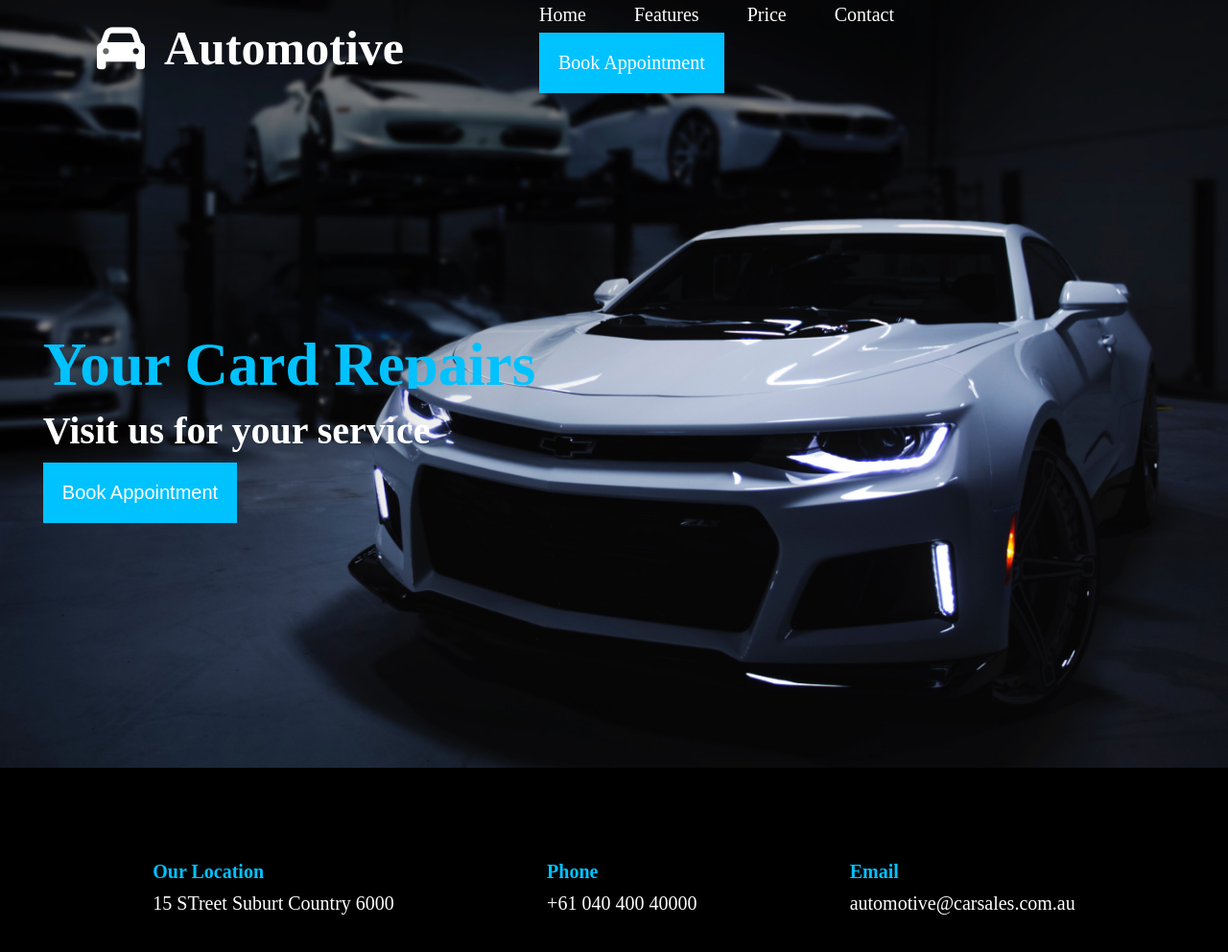
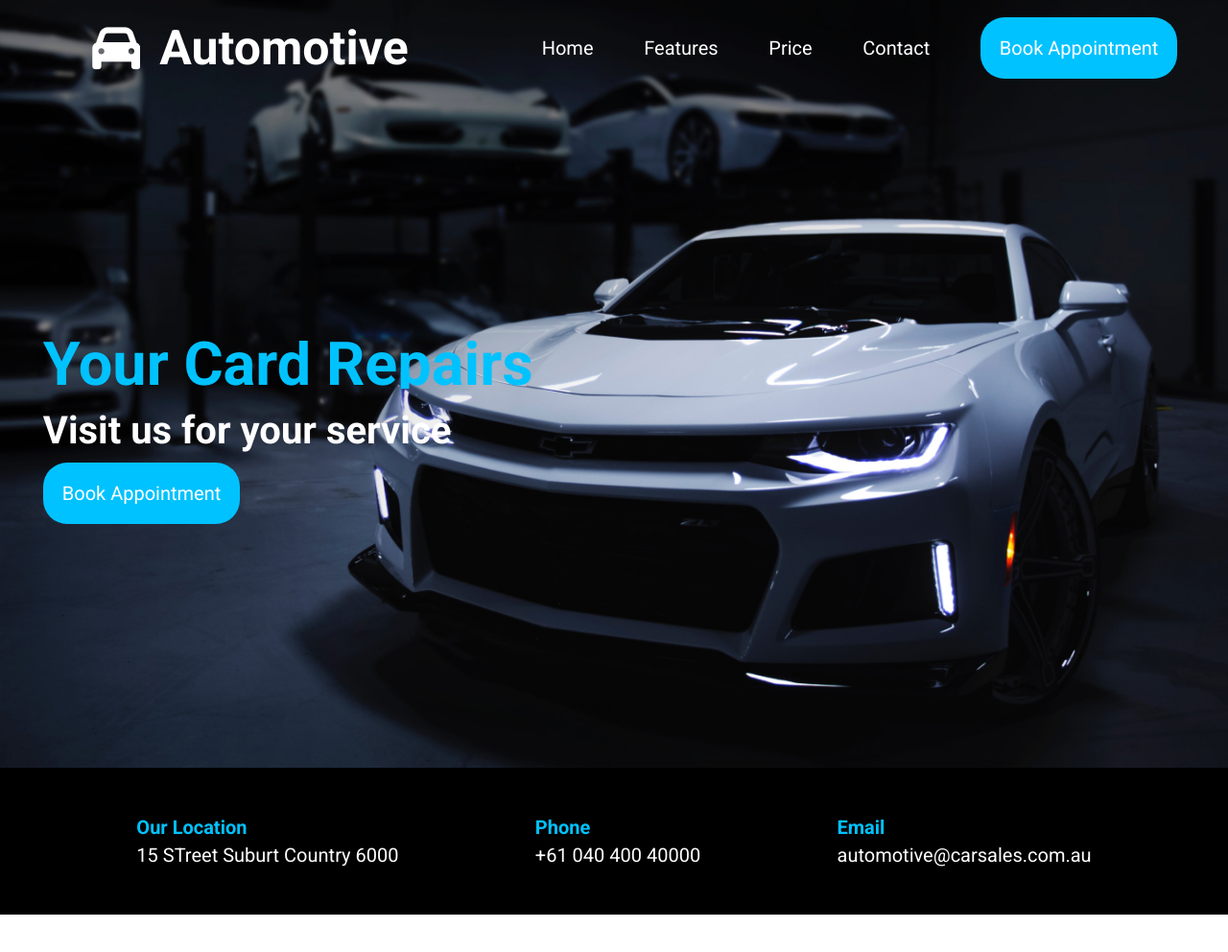
Before and after one commit to DiegoLibonati/Automotive-Car-Page, a website built with Vite: page index.html in a window 1280 px wide. Shown: the whole page at 96% size. After the commit the page ends 953 px from the top, so only its background shows below. Built offline with nearby package versions, Linux system fonts and the light colour scheme.

Commit message:
update some styles and font family to roboto

```diff
--- a/package.json
+++ b/package.json
@@ -1,7 +1,7 @@
 {
   "name": "automotive-car-page",
   "private": true,
-  "version": "2.0.0",
+  "version": "2.0.1",
   "type": "module",
   "scripts": {
     "dev": "vite",
--- a/src/styles.css
+++ b/src/styles.css
@@ -1,3 +1,5 @@
+@import url('https://fonts.googleapis.com/css2?family=Roboto:wght@100;300;400;500;700&display=swap');
+
 *{
     padding: 0px;
     margin: 0px;
@@ -5,6 +7,7 @@
     font-size: 10px;
     list-style: none;
     overflow-x: hidden;
+    font-family: "Roboto", Helvetica, sans-serif;
 }
 
 img{
@@ -28,22 +31,23 @@
         display: flex;
         align-items: center;
         justify-content: space-between;
-        height: 10rem;
+        height: 7rem;
         width: 100%;
     }
 
         .header_container-logo h2{
             display: flex;
             align-items: center;
-            font-size: 4rem;
+            font-size: 2rem;
             margin-left: 1rem;
             color: #fff;
         }
 
         .header_container-logo h2 i{
-            font-size: 4rem;
+            font-size: 2.5rem;
             margin-right: .5rem;
             color: #fff;
+            overflow: hidden;
         }
 
         #btnOpen{
@@ -53,8 +57,9 @@
         }
 
             #btnOpen i{
-                font-size: 4rem;
+                font-size: 2.5rem;
                 color: #fff;
+                overflow: hidden;
             }
 
         #btnClose{
@@ -65,8 +70,9 @@
         }
 
             #btnClose i{
-                font-size: 4rem;
+                font-size: 2.5rem;
                 color: #fff;
+                overflow: hidden;
             }
 
 
@@ -92,7 +98,7 @@
             }
 
             .header_container_nav_list li a{
-                font-size: 3rem;
+                font-size: 2rem;
                 text-decoration: none;
                 color: #fff;
             }
@@ -151,6 +157,7 @@
             background-color: #00c2ff;
             border: none;
             padding: 2rem;
+            border-radius: 2.5rem;
         }
 
             .section_container-home button a{
@@ -163,7 +170,7 @@
     display: flex;
     align-items: center;
     justify-content: center;
-    height: 25rem;
+    height: auto;
     width: 100%;
     background: #000;
 }
@@ -173,13 +180,17 @@
         align-items: flex-start;
         justify-content: space-evenly;
         flex-flow: column wrap;
-        height: 25rem;
+        height: 100%;
         width: 60%;
     }
+        .footer_section-div{
+            margin-top: 1rem;
+            margin-bottom: 1rem;
+        }
 
             .footer_section-div h3{
                 font-size: 1.5rem;
-                margin-bottom: 1rem;
+                margin-bottom: .5rem;
                 color: #00c2ff;
             }
 
@@ -192,6 +203,8 @@
     .header_container{
         display: flex;
         flex-flow: row wrap;
+        align-items: center;
+        justify-content: center;
     }
 
         .header_container-logo{
@@ -226,7 +239,7 @@
 
         .header_container-nav{
             background: none;
-            width: 50%;
+            width: 60%;
             height: 10rem;
             transform: translateY(0%);
             transition: transform 0s;
@@ -236,13 +249,13 @@
                 display: flex;
                 flex-flow: row wrap;
                 align-items: center;
-                justify-content: flex-start;
+                justify-content: space-evenly;
                 width: 100%;
                 height: 10rem;
             }
 
                 .header_container_nav_list li{
-                    margin-left: 5rem;
+                    margin: 0;
                 }
 
                 .header_container_nav_list li a{
@@ -256,6 +269,7 @@
                     background: #00c2ff;
                     padding: 2rem;
                     cursor: pointer;
+                    border-radius: 2.5rem;
                 }
 
         .section_container-home{
@@ -278,7 +292,12 @@
             align-items: center;
         }
 
-        .footer_section-div h3{
-            font-size: 2rem;
-        }
+            .footer_section-div{
+                margin-top: 5rem;
+                margin-bottom: 5rem;
+            }
+
+                .footer_section-div h3{
+                    font-size: 2rem;
+                }
 }
```
